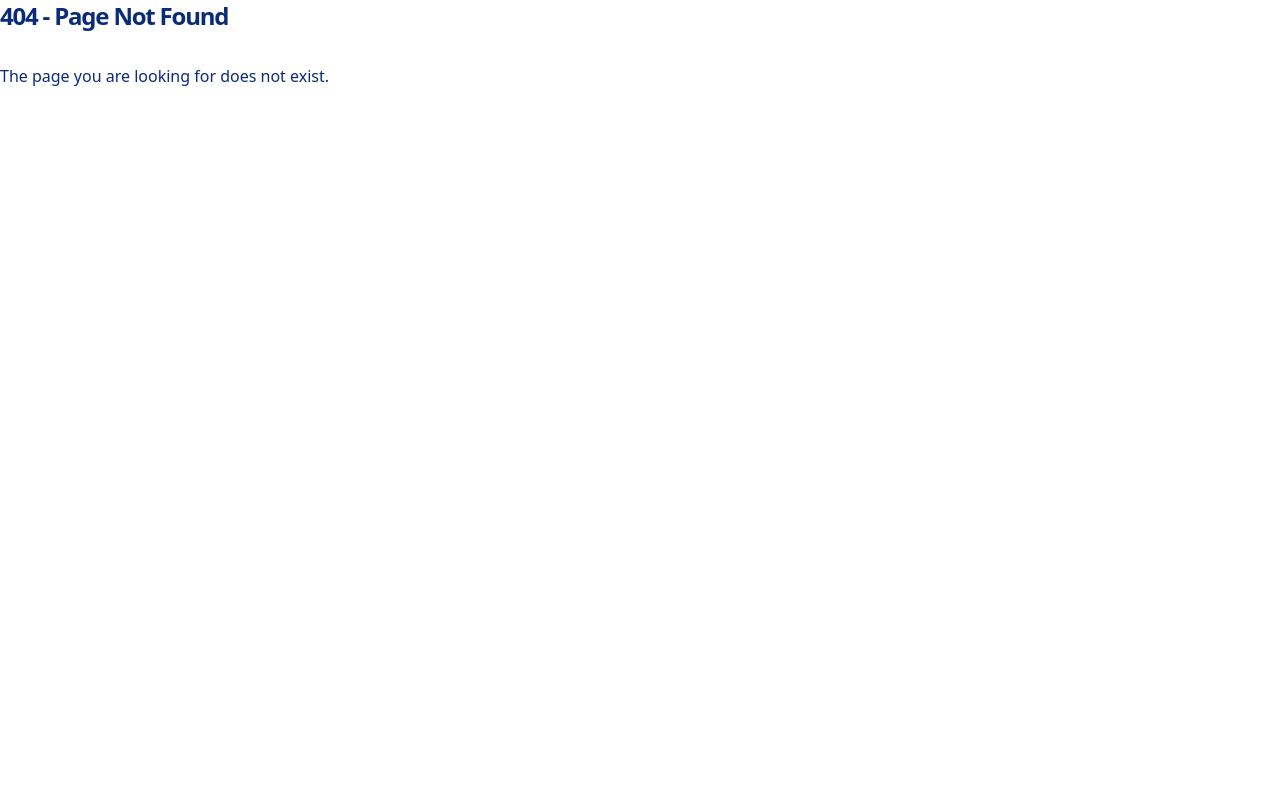
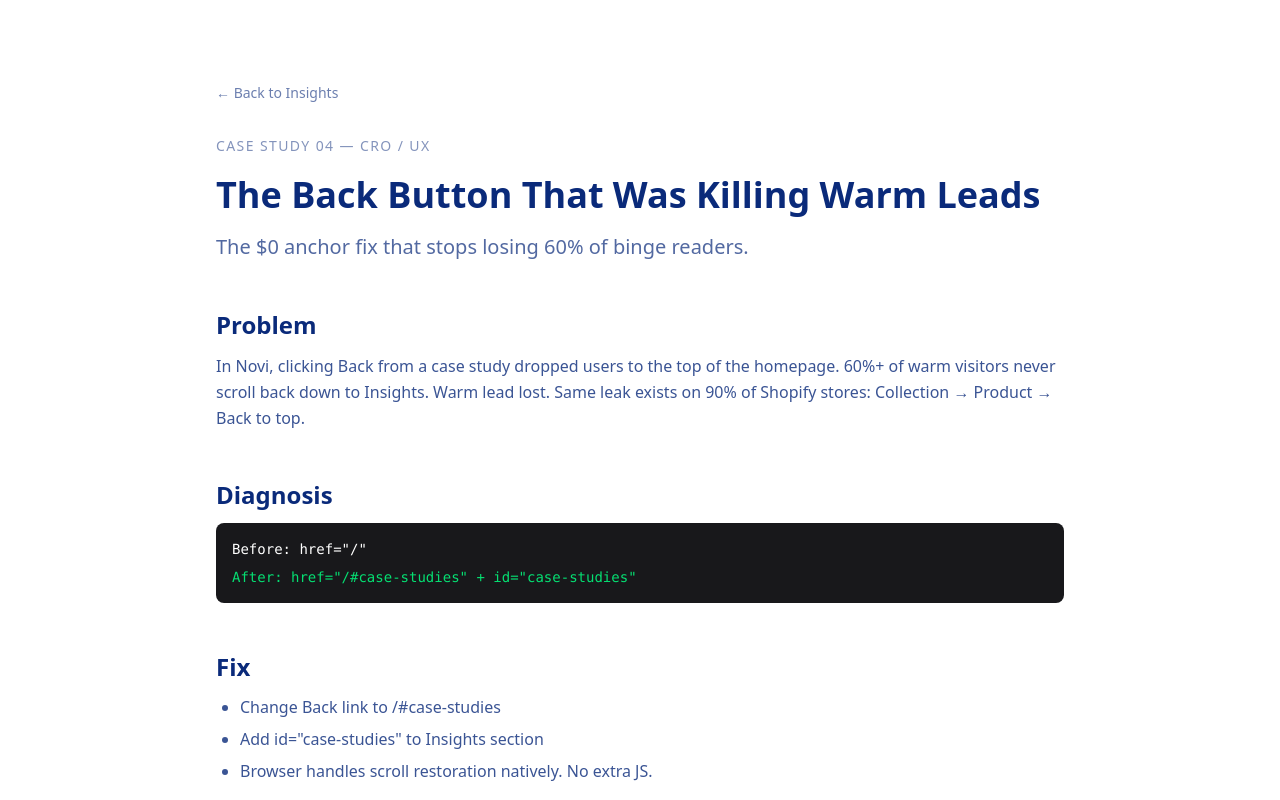
Before and after one commit to NOVI-I6699-cmd/portfolio-starter-kit, a Next.js app: page /insights/case-study-04 in a window 1280 px wide. Before the commit this address had no page. Shown: the top 800 px of the page. Built offline with nearby package versions, Linux system fonts and the light colour scheme.

Commit message:
Create page.tsx

```diff
--- /dev/null
+++ b/app/insights/case-study-04/page.tsx
@@ -0,0 +1,81 @@
+import Link from "next/link";
+
+export default function CaseStudy04() {
+  return (
+    <main className="max-w-4xl mx-auto px-6 py-20">
+      <Link href="/#case-studies" className="text-sm opacity-60 hover:opacity-100">
+        ← Back to Insights
+      </Link>
+
+      <div className="mt-8">
+        <p className="text-sm tracking-widest opacity-50">CASE STUDY 04 — CRO / UX</p>
+        <h1 className="text-4xl font-bold mt-4 leading-tight">
+          The Back Button That Was Killing Warm Leads
+        </h1>
+        <p className="text-xl opacity-70 mt-4">
+          The $0 anchor fix that stops losing 60% of binge readers.
+        </p>
+      </div>
+
+      <div className="mt-12 space-y-12">
+        <section>
+          <h2 className="text-2xl font-semibold">Problem</h2>
+          <p className="mt-3 leading-relaxed opacity-80">
+            In Novi, clicking Back from a case study dropped users to the top of the homepage.
+            60%+ of warm visitors never scroll back down to Insights. Warm lead lost.
+            Same leak exists on 90% of Shopify stores: Collection → Product → Back to top.
+          </p>
+        </section>
+
+        <section>
+          <h2 className="text-2xl font-semibold">Diagnosis</h2>
+          <div className="mt-3 font-mono text-sm bg-zinc-900 text-white p-4 rounded-lg">
+            <div>Before: href="/"</div>
+            <div className="mt-2 text-green-400">After: href="/#case-studies" + id="case-studies"</div>
+          </div>
+        </section>
+
+        <section>
+          <h2 className="text-2xl font-semibold">Fix</h2>
+          <ul className="mt-3 list-disc ml-6 space-y-2 opacity-80">
+            <li>Change Back link to /#case-studies</li>
+            <li>Add id="case-studies" to Insights section</li>
+            <li>Browser handles scroll restoration natively. No extra JS.</li>
+          </ul>
+        </section>
+
+        <section>
+          <h2 className="text-2xl font-semibold">Result — Before / After</h2>
+          <p className="mt-3 opacity-80">
+            Red = Before (jumps to top). Green = After (stays on Insights). Same video you scheduled for Friday.
+          </p>
+          <div className="mt-4">
+            <video
+              src="/videos/novi-before-after.mp4"
+              controls
+              autoPlay
+              muted
+              loop
+              playsInline
+              className="w-full rounded-xl border"
+            />
+          </div>
+        </section>
+
+        <section className="border-t pt-8">
+          <h2 className="text-2xl font-semibold">Client Lesson</h2>
+          <p className="mt-3 opacity-80">
+            We audit this "Scroll Reset Leak" on every store. It's a small UX bug with big revenue impact.
+            If your Shopify store has this, you're leaking warm buyers daily.
+          </p>
+        </section>
+      </div>
+
+      <div className="mt-16">
+        <Link href="/#case-studies" className="inline-block border px-6 py-3 rounded-full hover:bg-black hover:text-white transition">
+          View All Case Studies
+        </Link>
+      </div>
+    </main>
+  );
+}
```
